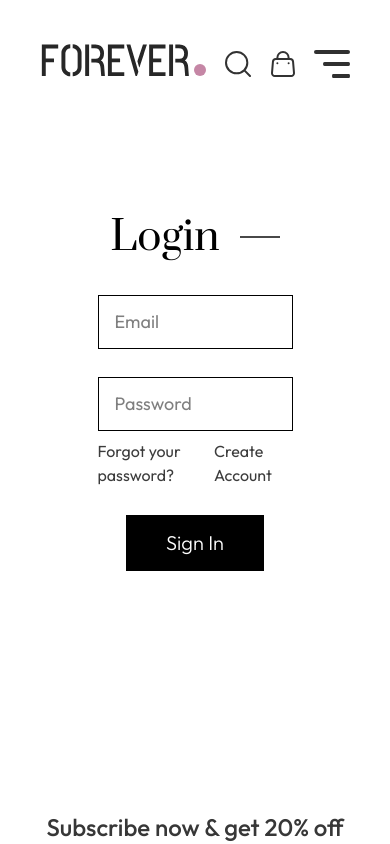
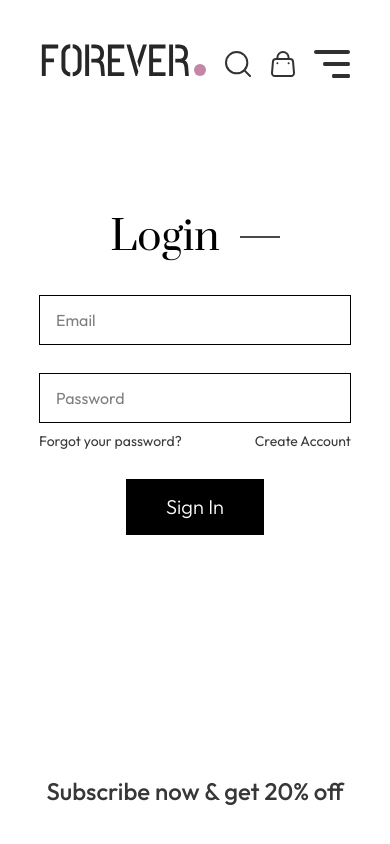
Before and after one commit to bimasenaadji/forever-app, a React (Vite) app: page /login in a window 390 px wide. Shown: the top 844 px of the page. Built offline with nearby package versions, Linux system fonts and the light colour scheme.

Commit message:
fix(login): fix form width on small breakpoint

```diff
--- a/src/components/ui/FormInput.jsx
+++ b/src/components/ui/FormInput.jsx
@@ -2,9 +2,9 @@ import React from "react";
 
 const FormInput = ({ type, placeholder, value, onChange }) => {
   return (
-    <div className="w-[50%]">
+    <div className="w-[80%] sm:w-[70%] md:w-[60%]">
       <input
-        className="w-full font-normal text-lg border border-black px-4 py-3"
+        className="w-full font-normal text-base sm:text-lg border border-black px-4 py-3"
         type={type}
         placeholder={placeholder}
         required
--- a/src/pages/LoginPage.jsx
+++ b/src/pages/LoginPage.jsx
@@ -51,11 +51,14 @@ const LoginPage = () => {
           onChange={(e) => setPassword(e.target.value)}
         />
         {error && <p className="text-red-500">{error}</p>}
-        <div className="w-[50%] flex justify-between mt-[-20px]">
-          <p className="text-base font-normal text-form">
+        <div className="w-[80%] sm:w-[70%] md:w-[60%] flex justify-between mt-[-20px]">
+          <p className="text-sm sm:text-base font-normal text-form">
             Forgot your password?
           </p>
-          <Link to={"/sign-up"} className="text-base font-normal text-form">
+          <Link
+            to={"/sign-up"}
+            className="text-sm sm:text-base font-normal text-form"
+          >
             Create Account
           </Link>
         </div>
```
